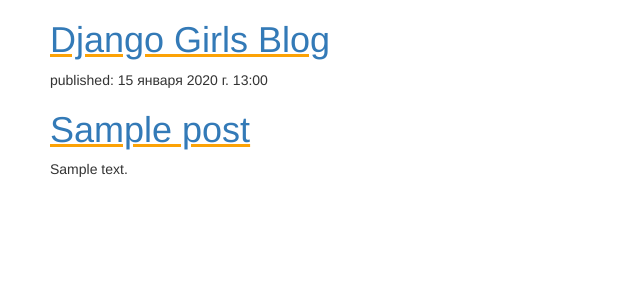
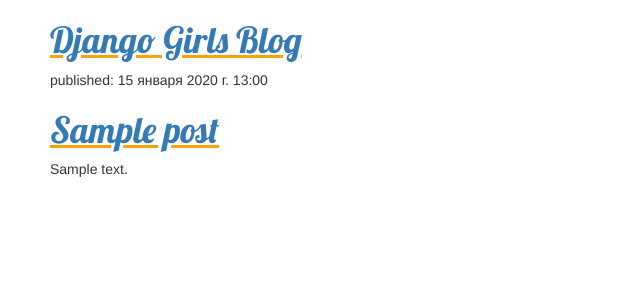
Before and after one commit to TakanawaYuku/django_projects, a Django app: page / in a window 1280 px wide. Shown: the top 300 px of the page, without its empty margins (0-640 px from the left). Run offline with Django 4.2, Linux system fonts and the light colour scheme; tables that the repository leaves empty hold one stand-in row (values such as "Sample post"); some libraries are stand-ins or nearby versions.

Commit message:
fonts "Lobster"

```diff
--- a/blog_site/mysite/blog/static/css/blog.css
+++ b/blog_site/mysite/blog/static/css/blog.css
@@ -1,6 +1,7 @@
 h1 {
     color: #FCA205;
     text-decoration: underline;
+    font-family: 'Lobster', sans-serif;
 }
 
 body {
--- a/blog_site/mysite/blog/templates/blog/post_list.html
+++ b/blog_site/mysite/blog/templates/blog/post_list.html
@@ -11,6 +11,7 @@
     <link rel="stylesheet" href="//maxcdn.bootstrapcdn.com/bootstrap/3.2.0/css/bootstrap.min.css">
     <link rel="stylesheet" href="//maxcdn.bootstrapcdn.com/bootstrap/3.2.0/css/bootstrap-theme.min.css">
     <link rel="stylesheet" href="{% static 'css/blog.css' %}">
+    <link href="https://fonts.googleapis.com/css?family=Lobster&subset=latin,cyrillic" rel="stylesheet" type="text/css">
 </head>
 
 <body>
```
